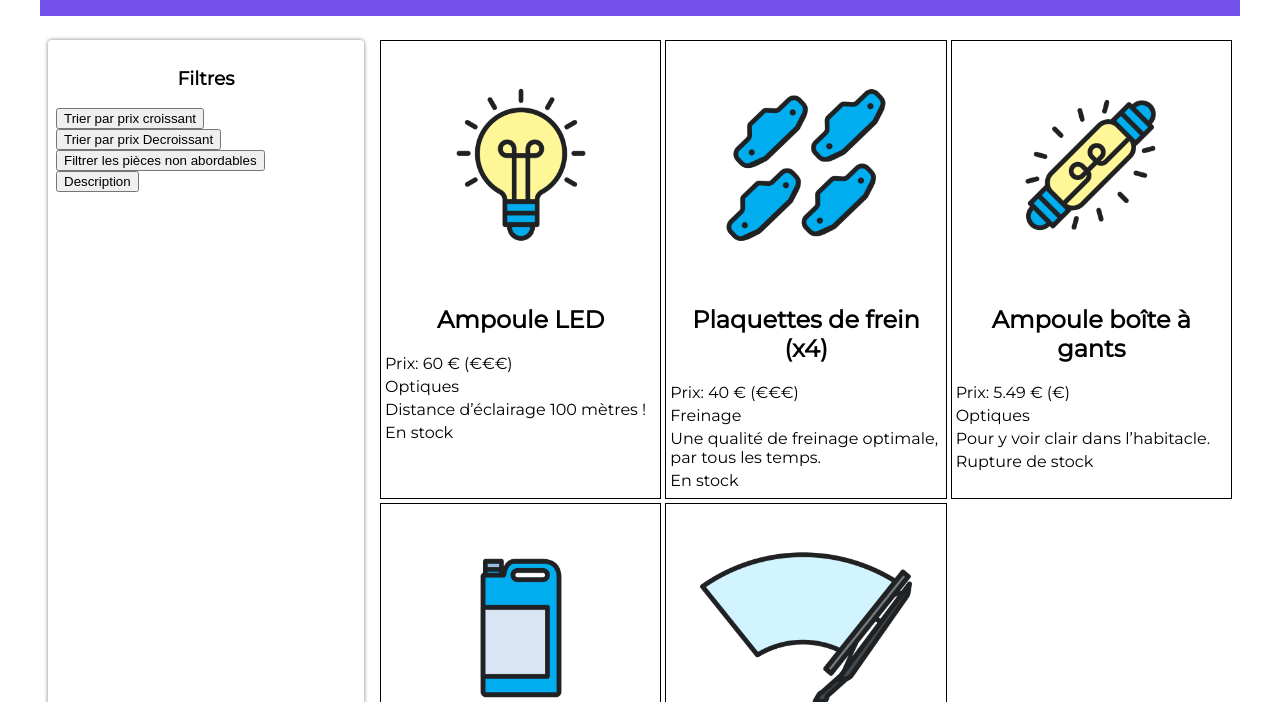
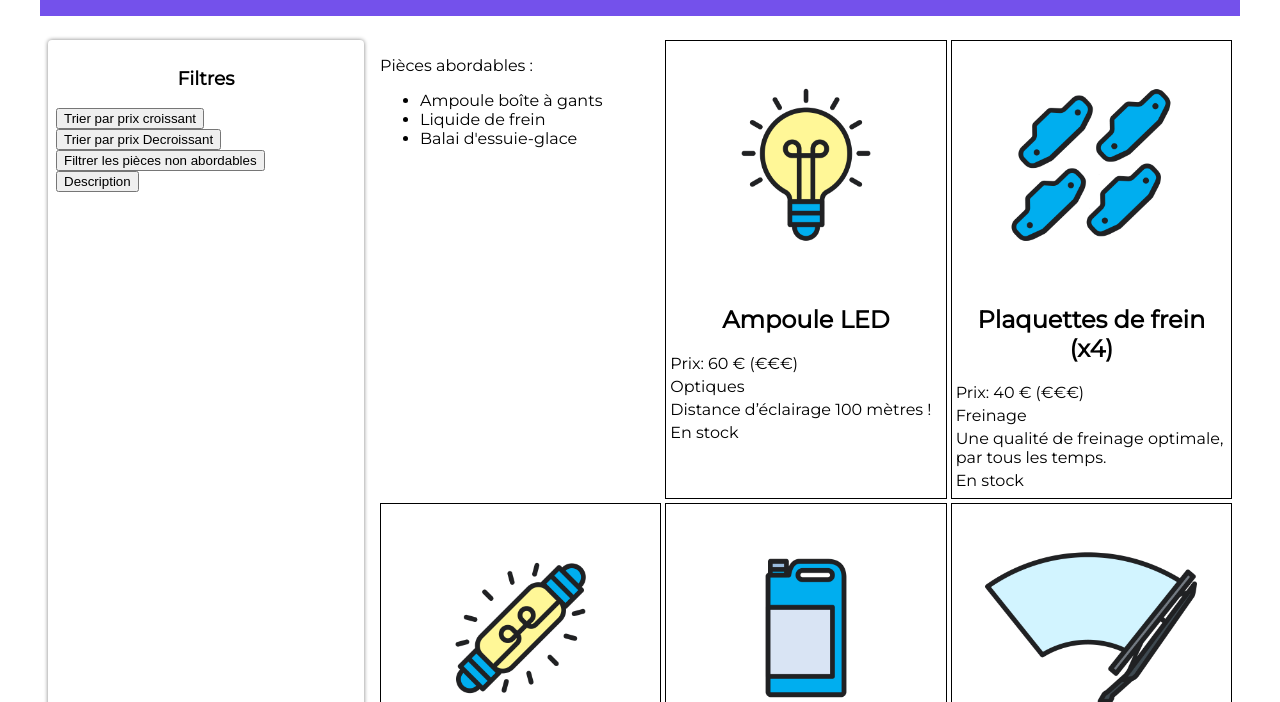
Before and after one commit to BelieveMb/Bonnes_pieces_website, a website: page index.html in a window 1280 px wide. Shown: the part 98-800 px from the top of the page. Drawn offline with Linux system fonts and the light colour scheme.

Commit message:
show the list of pieces

```diff
--- a/index.html
+++ b/index.html
@@ -25,6 +25,9 @@
 
 			<!-- Fiches produits -->
 			<section class="fiches">
+				<div class="abordables">
+					<p>Pièces abordables :</p>
+				</div>
 			</section>
 		</main>
 	</body>
--- a/pieces.js
+++ b/pieces.js
@@ -94,4 +94,5 @@ for(let i=0; i < noms.length ; i++){
    abordablesElements.appendChild(nomElement)
 }
 // Ajout de l'en-tête puis de la liste au bloc résultats filtres
-document.querySelector('.abordables').appendChild(abordablesElements);
+document.querySelector('.abordables')
+.appendChild(abordablesElements);
```
